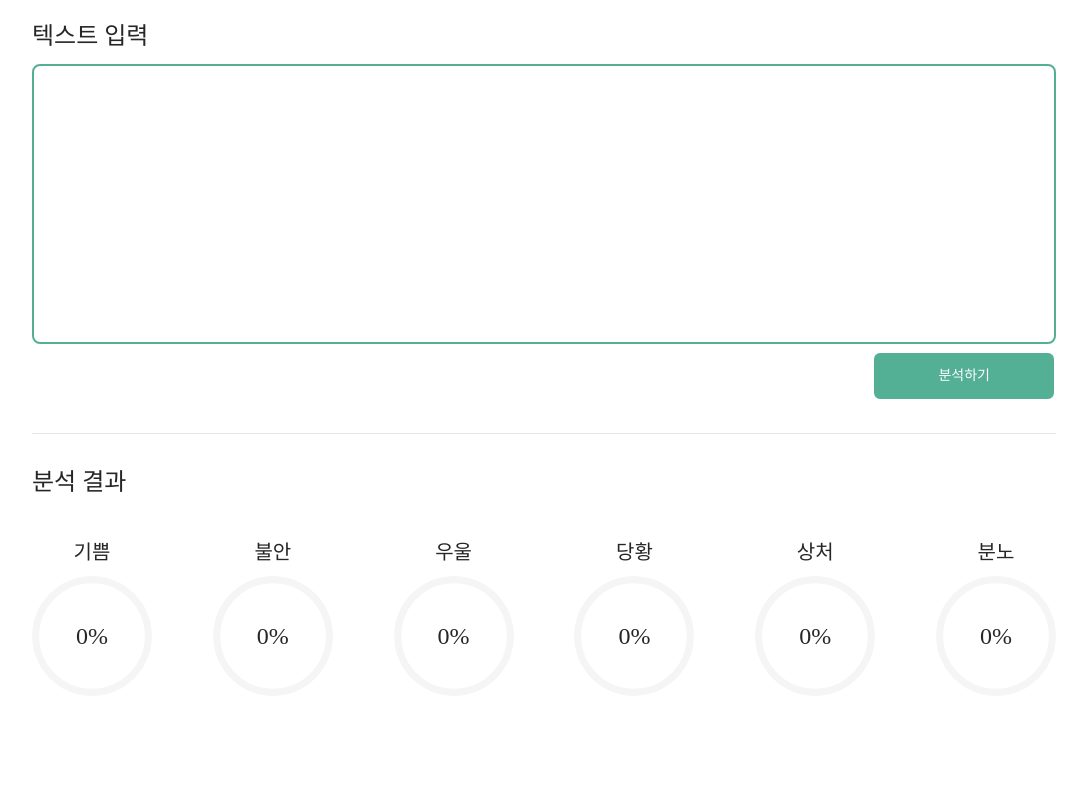
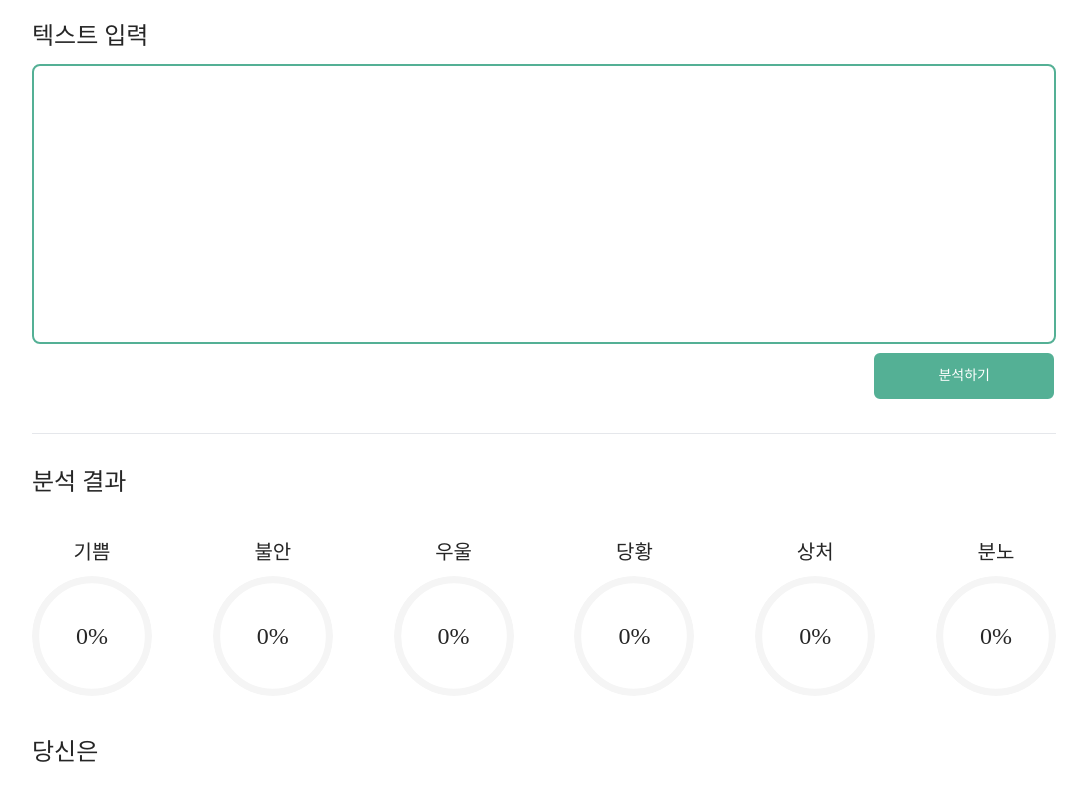
Before and after one commit to leegentle/emotion, a React (Create React App) app: page / in a window 1280 px wide. Shown: the part 196-996 px from the top of the page, without its empty margins (96-1183 px from the left). Before the commit the page ends 892 px from the top, so only its background shows below. Built offline with nearby package versions, Linux system fonts and the light colour scheme; a web font is replaced by a local one.

Commit message:
feat : 추가텍스트 삽입

```diff
--- a/src/App/App.tsx
+++ b/src/App/App.tsx
@@ -6,15 +6,23 @@ import postApi from "../api/api";
 
 const App = () => {
   const [input, setInput] = useState("");
-  const [count, setCount] = useState(0);
-  const [data, setData] = useState<number[]>([]);
+  const [data, setData] = useState({
+    data: [],
+    level: "",
+    score: 0,
+  });
 
-
-  const title = "#686A6C";
-  const sub_title = "#aeaeae";
-  const primary = "#54B095";
+  const TITLE_COLOR = "#686A6C";
+  const SUB_TITLE_COLOR = "#aeaeae";
+  const PRIMART_COLOR = "#54B095";
 
   const feelList = ["기쁨", "불안", "우울", "당황", "상처", "분노"];
+
+  const emotion = (valList: number[]) => {
+    const maxValue = Math.max.apply(null, valList);
+    const idx = valList.findIndex((el) => el === maxValue);
+    return feelList[idx];
+  };
 
   const start = async () => {
     const body = {
@@ -28,10 +36,10 @@ const App = () => {
   return (
     <div id="wrap">
       <header className={`text-center pt-16`}>
-        <h1 className={`bold text-4xl text-[${title}]`}>
+        <h1 className={`bold text-4xl text-[${TITLE_COLOR}]`}>
           AI 텍스트 마이닝 솔루션
         </h1>
-        <h2 className={`text-xl text-[${sub_title}]`}>
+        <h2 className={`text-xl text-[${SUB_TITLE_COLOR}]`}>
           Mental Health Care Services
         </h2>
       </header>
@@ -39,12 +47,12 @@ const App = () => {
         {/* 진단데이터 입력 */}
         <div>
           <div>
-            <h1 className={`text-[${title}] text-2xl`}>텍스트 입력</h1>
+            <h1 className={`text-[${TITLE_COLOR}] text-2xl`}>텍스트 입력</h1>
             <textarea
               style={{ minHeight: "280px" }}
               value={input}
               onChange={(e) => setInput(e.target.value)}
-              className={`w-full border-[${primary}] border-2 resize-none p-2 text-xl rounded-lg`}
+              className={`w-full border-[${PRIMART_COLOR}] border-2 resize-none p-2 text-xl rounded-lg`}
               name=""
               id=""
             />
@@ -61,19 +69,30 @@ const App = () => {
         <hr className="my-8" />
         {/* 결과데이터 */}
 
-        {count > -1 && (
         <div>
-            <h1 className={`text-2xl text-[${title}]`}>분석 결과</h1>
+          <h1 className={`text-2xl text-[${TITLE_COLOR}]`}>분석 결과</h1>
           <div className="flex justify-between mt-10">
             {feelList.map((el, idx) => (
               <div>
                 <h2 className="text-xl text-center">{el}</h2>
-                  <Progress type="circle" percent={data[idx]*100} />
+                <Progress type="circle" percent={data.data[idx] * 100} />
               </div>
             ))}
           </div>
         </div>
+        <div>
+          <h1 className={`text-2xl mt-10 text-[${TITLE_COLOR}]`}>
+            당신은{emotion(data.data)}
+          </h1>
+          <div className="flex justify-between mt-10">
+            {data.score !== 0 && (
+              <>
+                {data.level}
+                {data.score}
+              </>
             )}
+          </div>
+        </div>
       </div>
     </div>
   );
```
Lines whose indentation alone changed are shown as unchanged.
